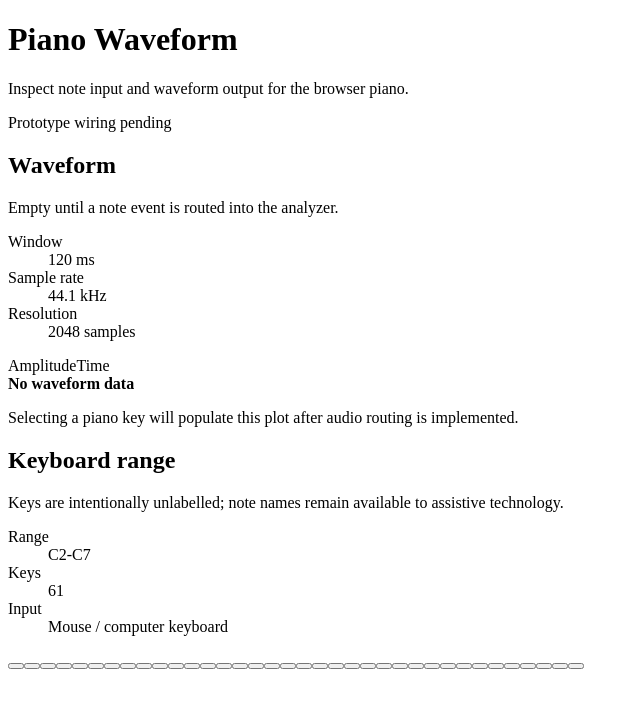
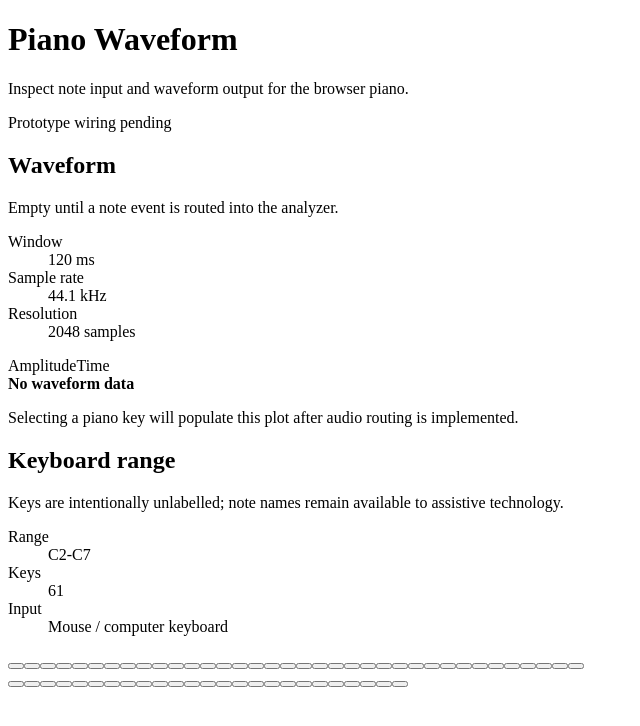
Before and after one commit to key40121/piano_waveform, a React (Vite) app: page / in a window 1280 px wide. Shown: the top 726 px of the page, without its empty margins (0-640 px from the left). Built offline with nearby package versions, Linux system fonts and the light colour scheme; the HTML template or start-up script is replaced by a standard one.

Commit message:
Implement drag-to-play piano key highlighting

```diff
--- a/src/components/PianoKeyboard.jsx
+++ b/src/components/PianoKeyboard.jsx
@@ -1,8 +1,77 @@
+import { useEffect, useRef, useState } from 'react';
+
 function getBlackKeyPosition(afterWhiteKey, whiteKeyCount) {
   return `${((afterWhiteKey + 1) / whiteKeyCount) * 100}%`;
 }
 
 export default function PianoKeyboard({ blackKeys, range, whiteKeys }) {
+  const [pressedNote, setPressedNote] = useState(null);
+  const isPointerPressing = useRef(false);
+
+  useEffect(() => {
+    function stopPointerPress() {
+      isPointerPressing.current = false;
+      setPressedNote(null);
+    }
+
+    window.addEventListener('pointercancel', stopPointerPress);
+    window.addEventListener('pointerup', stopPointerPress);
+
+    return () => {
+      window.removeEventListener('pointercancel', stopPointerPress);
+      window.removeEventListener('pointerup', stopPointerPress);
+    };
+  }, []);
+
+  function startPress(note) {
+    return (event) => {
+      event.preventDefault();
+      isPointerPressing.current = true;
+      setPressedNote(note);
+    };
+  }
+
+  function updatePressFromPointer(event) {
+    if (!isPointerPressing.current) {
+      return;
+    }
+
+    const key = document.elementFromPoint(event.clientX, event.clientY)?.closest('[data-note]');
+    const note = event.currentTarget.contains(key) ? key?.dataset.note : null;
+
+    setPressedNote(note ?? null);
+  }
+
+  function clearPressOnPointerExit() {
+    if (isPointerPressing.current) {
+      setPressedNote(null);
+    }
+  }
+
+  function startKeyboardPress(note) {
+    return (event) => {
+      if (event.key === 'Enter' || event.key === ' ') {
+        setPressedNote(note);
+      }
+    };
+  }
+
+  function stopKeyboardPress(event) {
+    if (event.key === 'Enter' || event.key === ' ') {
+      setPressedNote(null);
+    }
+  }
+
+  function clearPressOnKeyboardExit(event) {
+    const keybed = event.currentTarget.closest('.keybed');
+
+    window.setTimeout(() => {
+      if (!keybed?.contains(document.activeElement)) {
+        setPressedNote(null);
+      }
+    }, 0);
+  }
+
   return (
     <section className="keyboard-section" aria-label="Playable keyboard">
       <div className="section-head">
@@ -26,17 +95,41 @@ export default function PianoKeyboard({ blackKeys, range, whiteKeys }) {
         </dl>
       </div>
       <div className="keyboard-shell">
-        <div className="keybed" aria-label="Piano keys">
+        <div
+          className="keybed"
+          aria-label="Piano keys"
+          onPointerLeave={clearPressOnPointerExit}
+          onPointerMove={updatePressFromPointer}
+        >
           <div className="white-keys" style={{ '--white-key-count': whiteKeys.length }}>
             {whiteKeys.map((note) => (
-              <button className="white-key" key={note} type="button" aria-label={note} />
+              <button
+                className={`white-key ${pressedNote === note ? 'pressed' : ''}`}
+                key={note}
+                type="button"
+                aria-label={note}
+                aria-pressed={pressedNote === note}
+                data-note={note}
+                onBlur={clearPressOnKeyboardExit}
+                onKeyDown={startKeyboardPress(note)}
+                onKeyUp={stopKeyboardPress}
+                onPointerDown={startPress(note)}
+              />
             ))}
           </div>
-          <div className="black-keys" aria-hidden="true">
+          <div className="black-keys">
             {blackKeys.map(({ afterWhiteKey, note }) => (
-              <span
-                className="black-key"
+              <button
+                className={`black-key ${pressedNote === note ? 'pressed' : ''}`}
                 key={note}
+                type="button"
+                aria-label={note}
+                aria-pressed={pressedNote === note}
+                data-note={note}
+                onBlur={clearPressOnKeyboardExit}
+                onKeyDown={startKeyboardPress(note)}
+                onKeyUp={stopKeyboardPress}
+                onPointerDown={startPress(note)}
                 style={{ left: getBlackKeyPosition(afterWhiteKey, whiteKeys.length) }}
               />
             ))}
--- a/src/styles.css
+++ b/src/styles.css
@@ -281,10 +281,15 @@ h3 {
   border: 0;
   border-bottom: 1px solid var(--key-white-edge);
   background: var(--key-white);
-  cursor: default;
+  cursor: pointer;
   transition:
     background-color 0.3s cubic-bezier(0.16, 1, 0.3, 1),
     transform 0.3s cubic-bezier(0.16, 1, 0.3, 1);
+}
+
+.white-key.pressed {
+  background: #a6ded6;
+  border-bottom-color: #6baea6;
 }
 
 .white-key:active {
@@ -306,6 +311,20 @@ h3 {
   background: var(--key-black);
   border: 1px solid #06090b;
   border-top: 0;
+  cursor: pointer;
+  pointer-events: auto;
+  transition:
+    background-color 0.3s cubic-bezier(0.16, 1, 0.3, 1),
+    transform 0.3s cubic-bezier(0.16, 1, 0.3, 1);
+}
+
+.black-key.pressed {
+  background: #4f9b91;
+  border-color: #356f68;
+}
+
+.black-key:active {
+  transform: translateX(-50%) translateY(1px);
 }
 
 @media (max-width: 720px) {
```
